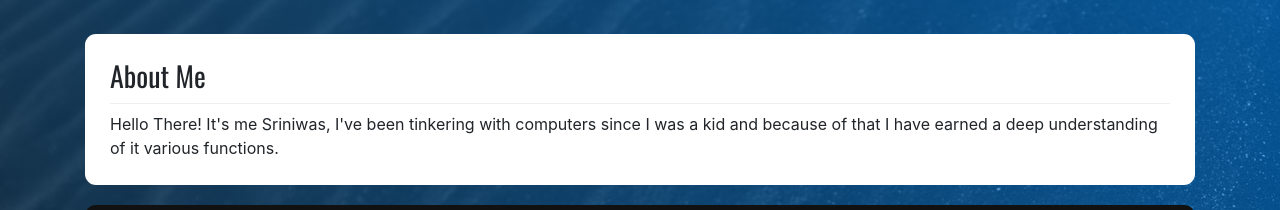
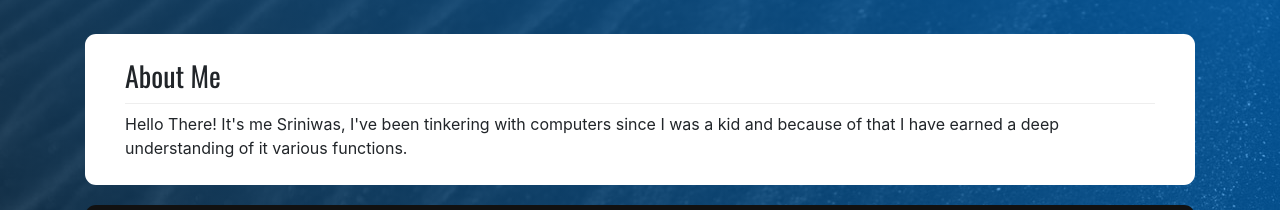
Before and after one commit to sriniwas14/SriniwasJha.in, a React (Create React App) app: page / in a window 1280 px wide. Shown: the part 188-398 px from the top of the page. Built offline with nearby package versions, Linux system fonts and the light colour scheme; a web font is replaced by a local one.

Commit message:
Added Row and Col in TextSection Component

```diff
--- a/src/components/elements/TextSection.js
+++ b/src/components/elements/TextSection.js
@@ -1,8 +1,12 @@
 import React from 'react'
+import { Col, Container, Row } from 'react-bootstrap'
 
 export default function TextSection(props) {
     return (
         <div className={"cs_Section "+(props.variant==='dark' ? "dark" : "light")}>
+            <Container>
+                <Row>
+                    <Col sm={12}>
                 {
                     props.heading!==undefined ? <h3 className="cs_Headline">{props.heading}</h3> : ""
                 }
@@ -13,6 +17,9 @@ export default function TextSection(props) {
                 {
                     props.children
                 }
+                    </Col>
+                </Row>
+            </Container>
         </div>
     )
 }
```
Lines whose indentation alone changed are shown as unchanged.
